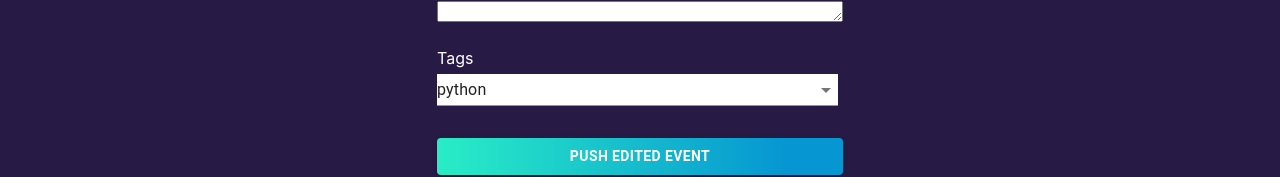
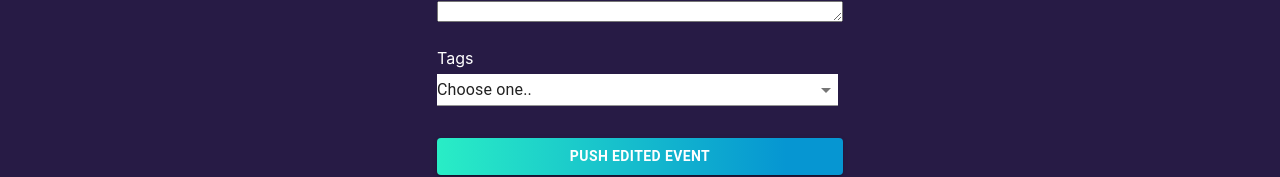
Before and after one commit to marta8919/the-social-code-client, a React (Create React App) app: page /event/1/edit in a window 1280 px wide. Shown: the part 464-641 px from the top of the page. Built offline with nearby package versions, Linux system fonts and the light colour scheme; no server answers.

Commit message:
some changes

```diff
--- a/src/components/BoardEvent.js
+++ b/src/components/BoardEvent.js
@@ -62,7 +62,7 @@ function BoardEvent(props) {
                     component="p"
                     className="text-dark"
                   >
-                    #{event.tags}
+                    {event.tags}
                   </Typography>
                 </div>
               ) : (
--- a/src/components/BoardPost.js
+++ b/src/components/BoardPost.js
@@ -103,7 +103,7 @@ function BoardPost(props) {
               </div>
               <div className="board-vote-date">
               <Typography variant="body2" component="p" className="my-tags text-dark">
-                #{post.tags}
+                {post.tags}
               </Typography>
               <Typography variant="body2" component="p" className="text-dark">
                 {post.dateString}
--- a/src/pages/EditEvent.js
+++ b/src/pages/EditEvent.js
@@ -2,7 +2,7 @@ import axios from "axios";
 import config from "../config";
 
 import React, { useEffect, useState } from "react";
-import { Link } from 'react-router-dom'
+import { Link } from "react-router-dom";
 
 import LinearProgress from "@material-ui/core/LinearProgress";
 import { StylesProvider } from "@material-ui/styles";
@@ -35,27 +35,35 @@ export default function EventDetails(props) {
 
   const handleEventDetails = (event) => {
     console.log("editing");
-    event.preventDefault()
+    event.preventDefault();
     let eventId = props.match.params.eventId;
 
-    let editedEvent= {
+    let editedEvent = {
       title: event.target.title.value,
       description: event.target.description.value,
       tags: event.target.tags.value,
-      link: event.target.link.value
-    }
+      link: event.target.link.value,
+    };
 
-    axios.patch(`${config.API_URL}/event/edit/${eventId}`, editedEvent, {withCredentials: true})
-     .then((response)=>{
-       setEvent(response.data)
-       props.history.push('/profile')
+    axios
+      .patch(`${config.API_URL}/event/edit/${eventId}`, editedEvent, {
+        withCredentials: true,
       })
-     .catch((err)=> console.log(err))
+      .then((response) => {
+        setEvent(response.data);
+        props.history.push("/profile");
+      })
+      .catch((err) => console.log(err));
   };
 
   return (
     <div className="container">
-      <Link to="/about"><img className="logo" src="https://res.cloudinary.com/martacloud/image/upload/v1615454848/Logo_kzn2xu.png"/></Link>
+      <Link to="/about">
+        <img
+          className="logo"
+          src="https://res.cloudinary.com/martacloud/image/upload/v1615454848/Logo_kzn2xu.png"
+        />
+      </Link>
       <div className="header">
         <h1>Let's edit the event </h1>
       </div>
@@ -99,16 +107,17 @@ export default function EventDetails(props) {
           />
 
           <label>Tags</label>
-            <Select
-            className="my-select"
-            name='tags'
-            native>
-            <option value="python">python</option>
-            <option value="javascript">javascript</option>
-            <option value="react">react</option>
-            <option value="html">html</option>
-            <option value="java">java</option>
-            <option value="c++">c++</option>
+          <Select className="my-select" name="tags" native>
+            <option selected>Choose one..</option>
+            <option value="python"># python</option>
+            <option value="javascript"># javascript</option>
+            <option value="react"># react</option>
+            <option value="html"># html</option>
+            <option value="java"># java</option>
+            <option value="c++"># c++</option>
+            <option value="career"># career</option>
+            <option value="frontend"># frontend</option>
+            <option value="backend"># backend</option>
           </Select>
           <br></br>
           {/* <TextField
@@ -191,7 +200,6 @@ export default function EventDetails(props) {
             </div>
             <br /> */}
 
-
           <Button
             type="submit"
             variant="contained"
--- a/src/pages/NewPost.js
+++ b/src/pages/NewPost.js
@@ -36,12 +36,16 @@ export default function NewPost(props) {
         <input type="hidden" name="postType" value="post"></input>
         <label>Tags</label>
         <Select name="tags" native className="my-select">
-          <option value="python">python</option>
-          <option value="javascript">javascript</option>
-          <option value="react">react</option>
-          <option value="html">html</option>
-          <option value="java">java</option>
-          <option value="c++">c++</option>
+        <option selected>Choose one..</option>
+        <option value="python"># python</option>
+        <option value="javascript"># javascript</option>
+        <option value="react"># react</option>
+        <option value="html"># html</option>
+        <option value="java"># java</option>
+        <option value="c++"># c++</option>
+        <option value="career"># career</option>
+        <option value="frontend"># frontend</option>
+        <option value="backend"># backend</option>
         </Select>
         <label>Add a screenshot</label>
         <input type="file" name="imageUrl" accept="image/png, image/jpg" className="my-inputfield"></input>
--- a/src/pages/SignUp.js
+++ b/src/pages/SignUp.js
@@ -12,6 +12,7 @@ import CircularProgress from "@material-ui/core/CircularProgress";
 import Notifications from "react-notify-toast";
 import { ToastContainer, toast } from "react-toastify";
 import "react-toastify/dist/ReactToastify.css";
+import Fade from "react-reveal/Fade";
 
 function SignUp(props) {
   const [error, setError] = useState(null);
@@ -46,6 +47,7 @@ function SignUp(props) {
   };
 
   return (
+    <Fade bottom>
     <div className="container">
       <Link to="/">
         <img className="logo" src="https://res.cloudinary.com/martacloud/image/upload/v1615454848/Logo_kzn2xu.png" alt="Main_Logo" />
@@ -106,6 +108,7 @@ function SignUp(props) {
         </form>
       </StylesProvider>
     </div>
+    </Fade>
   );
 }
 
```
Also changed, not shown: 1 other file (tests, documents, lock files or other folders). Lines whose indentation alone changed are shown as unchanged.
